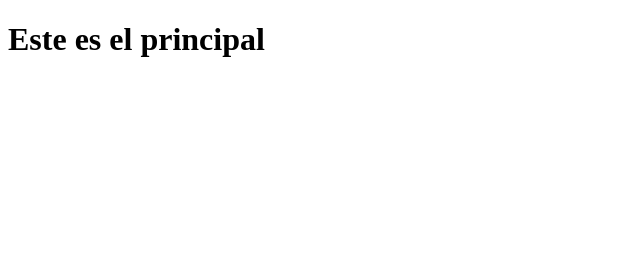
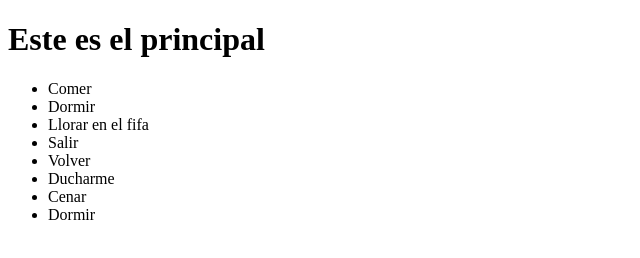
Before and after one commit to AlejndroSG/principal, a plain HTML site: page index.html in a window 1280 px wide. Shown: the whole page, without its empty margins (0-640 px from the left). Drawn offline with Linux system fonts and the light colour scheme.

Commit message:
tareas dani

```diff
--- a/index.html
+++ b/index.html
@@ -7,5 +7,15 @@
 </head>
 <body>
     <h1>Este es el principal</h1>
+    <ul>
+        <li>Comer</li>
+        <li>Dormir</li>
+        <li>Llorar en el fifa</li>
+        <li>Salir</li>
+        <li>Volver</li>
+        <li>Ducharme</li>
+        <li>Cenar</li>
+        <li>Dormir</li>
+    </ul>
 </body>
 </html>
```
